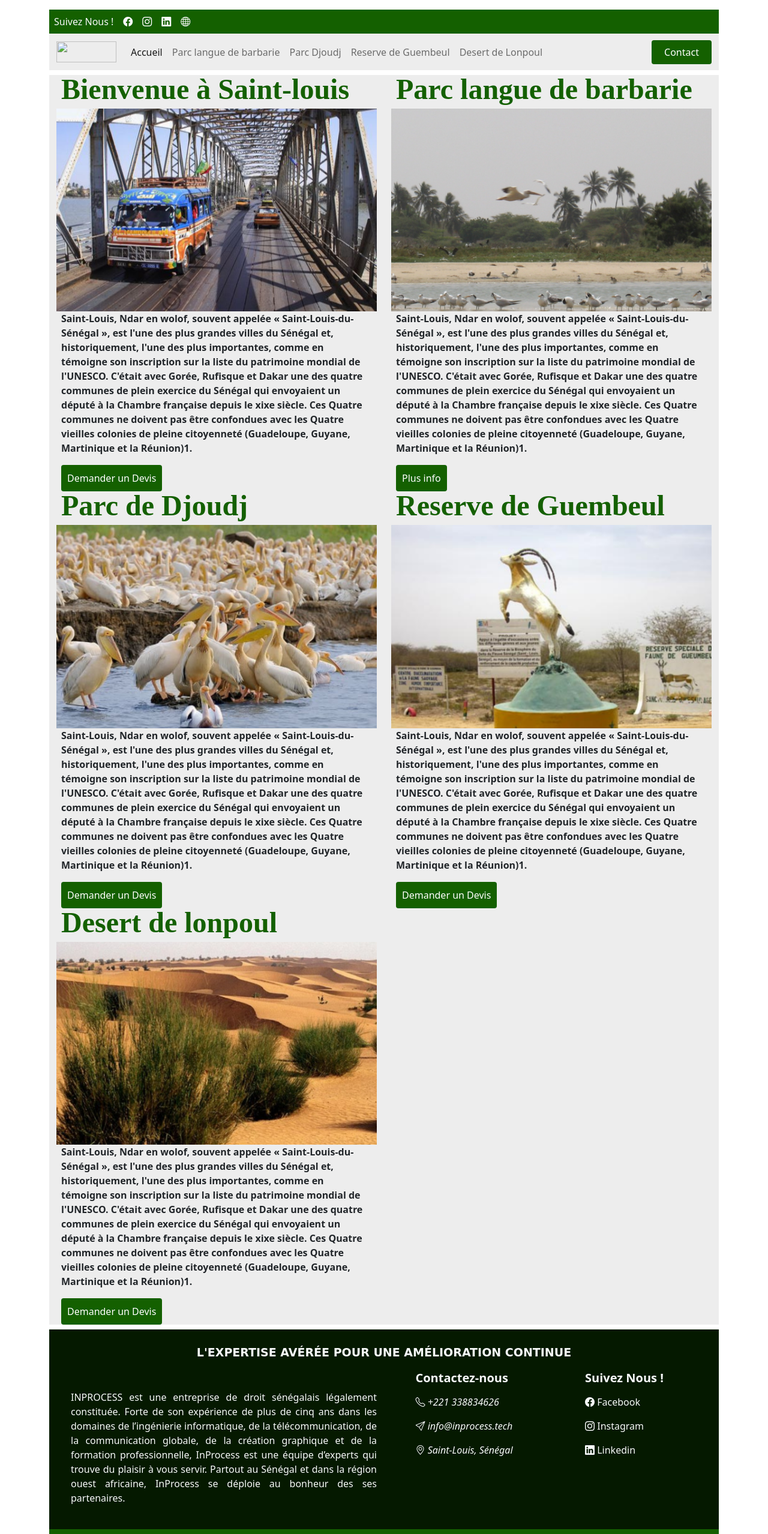
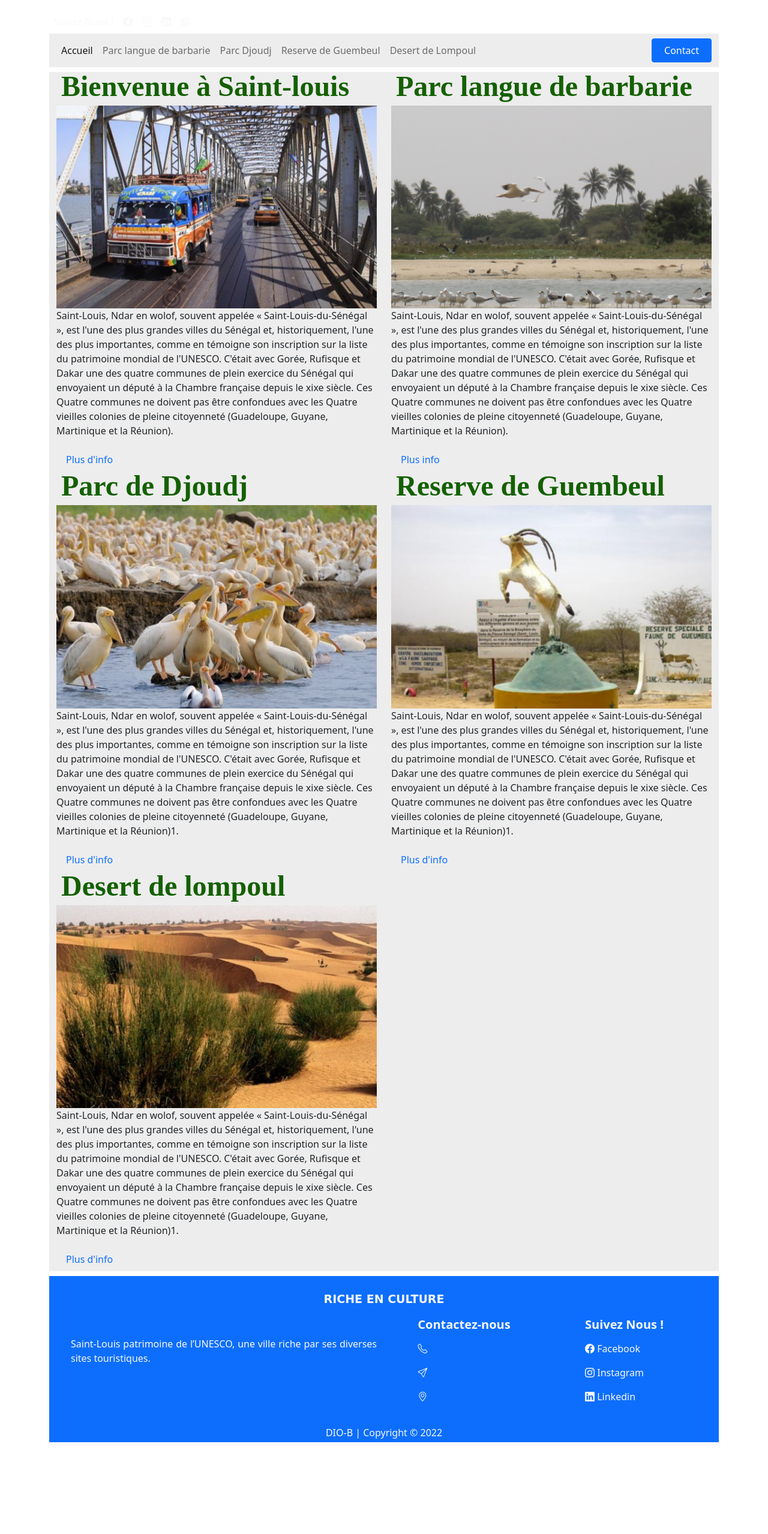
Before and after one commit to DiopBallA1/sanar, a plain HTML site: page index.html in a window 1280 px wide. Shown: the top 2557 px of the page at 60% size. After the commit the page ends 2436 px from the top, so only its background shows below. Drawn offline with nearby package versions, Linux system fonts and the light colour scheme.

Commit message:
link page saint-louis

```diff
--- a/index.html
+++ b/index.html
@@ -14,7 +14,7 @@
     <main>
         <div class="container-lg py-3">
           <header>
-            <div class="nav navbar-expand-lg bg-greenlight navbar-top">
+            <div class="nav navbar-expand-lg  navbar-top">
 
               <ul class="navbar-nav mb-0 me-0">
                 <li class="nav-item"><a class="nav-link text-light">Suivez Nous !</a></li>
@@ -26,7 +26,7 @@
             </div>
             <nav class="navbar navbar-expand-lg navbar-light bg-lightgray">
               <div class="container">
-                <a class="navbar-brand" href="#"><img src="./images/" alt="" height="35" width="100"></a>
+
                 <button class="navbar-toggler" type="button" data-bs-toggle="collapse" data-bs-target="#navbarSupportedContent" aria-controls="navbarSupportedContent" aria-expanded="false" aria-label="Toggle navigation">
                   <span class="navbar-toggler-icon"></span>
                 </button>
@@ -36,20 +36,20 @@
                       <a class="nav-link active" aria-current="page" href="#">Accueil</a>
                     </li>
                     <li class="nav-item">
-                      <a class="nav-link" href="languebar.html">Parc langue de barbarie</a>
+                      <a class="nav-link" href="#">Parc langue de barbarie</a>
                     </li>
                     <li class="nav-item">
-                      <a class="nav-link" href="djoudj.html">Parc Djoudj</a>
+                      <a class="nav-link" href="#">Parc Djoudj</a>
                     </li>
                     <source>
                     <li class="nav-item">
-                      <a class="nav-link" href="guembeul.html">Reserve de Guembeul</a>
+                      <a class="nav-link" href="#">Reserve de Guembeul</a>
                     </li>
                     <li class="nav-item">
-                      <a class="nav-link" href="lonpoul.html">Desert de Lonpoul</a>
+                      <a class="nav-link" href="#">Desert de Lompoul</a>
                     </li>
                   </ul>
-                  <div class="d-flex"><button type="button" class="btn btn-contact bg-greenlight">Contact</button></div>
+                  <div class="d-flex"><button type="button" class="btn btn-contact btn-primary">Contact</button></div>
                 </div>
               </div>
             </nav>
@@ -60,62 +60,62 @@
                 <div class="col-lg-6 col-md-6 col-sm-6">
                     <h1 class="text-greenlight mx-2">Bienvenue à Saint-louis</h1>
                     <img src="./images/Saint.png" class="img-fluid" alt="">
-                    <p class="mx-2 fw-bold">Saint-Louis, Ndar en wolof, souvent appelée « Saint-Louis-du-Sénégal »,
+                    <p class="text-justify">Saint-Louis, Ndar en wolof, souvent appelée « Saint-Louis-du-Sénégal »,
+                         est l'une des plus grandes villes du Sénégal et, historiquement, l'une des plus importantes,
+                         comme en témoigne son inscription sur la liste du patrimoine mondial de l'UNESCO. C'était
+                         avec Gorée, Rufisque et Dakar une des quatre communes de plein exercice du Sénégal qui
+                         envoyaient un député à la Chambre française depuis le xixe siècle. Ces Quatre communes ne
+                         doivent pas être confondues avec les Quatre vieilles colonies de pleine citoyenneté
+                         (Guadeloupe, Guyane, Martinique et la Réunion).</p>
+                         <a class="nav-link" href="saint.html">Plus d'info</a>
+                </div>
+                <div class="col-lg-6 col-md-6 col-sm-6">
+                    <h1 class="text-greenlight mx-2">Parc langue de barbarie</h1>
+                    <img src="./images/barbarie.png" class="img-fluid" alt="oiseaux">
+                    <p class="text-justify">Saint-Louis, Ndar en wolof, souvent appelée « Saint-Louis-du-Sénégal »,
+                         est l'une des plus grandes villes du Sénégal et, historiquement, l'une des plus importantes,
+                         comme en témoigne son inscription sur la liste du patrimoine mondial de l'UNESCO. C'était
+                         avec Gorée, Rufisque et Dakar une des quatre communes de plein exercice du Sénégal qui
+                         envoyaient un député à la Chambre française depuis le xixe siècle. Ces Quatre communes ne
+                         doivent pas être confondues avec les Quatre vieilles colonies de pleine citoyenneté
+                         (Guadeloupe, Guyane, Martinique et la Réunion).</p>
+                         <a class="nav-link" href="languebar.html">Plus info</a>
+                </div>
+                <div class="col-lg-6 col-md-6 col-sm-6">
+                    <h1 class="text-greenlight mx-2">Parc de Djoudj</h1>
+                    <img src="./images/djoudj.png" class="img-fluid" alt="">
+                    <p class="text-justify">Saint-Louis, Ndar en wolof, souvent appelée « Saint-Louis-du-Sénégal »,
                          est l'une des plus grandes villes du Sénégal et, historiquement, l'une des plus importantes,
                          comme en témoigne son inscription sur la liste du patrimoine mondial de l'UNESCO. C'était
                          avec Gorée, Rufisque et Dakar une des quatre communes de plein exercice du Sénégal qui
                          envoyaient un député à la Chambre française depuis le xixe siècle. Ces Quatre communes ne
                          doivent pas être confondues avec les Quatre vieilles colonies de pleine citoyenneté
                          (Guadeloupe, Guyane, Martinique et la Réunion)1.</p>
-                    <button type="button" class="btn btn-2 bg-greenlight mx-2">Demander un Devis</button>
+                         <a class="nav-link" href="djoudj.html">Plus d'info</a>
                 </div>
                 <div class="col-lg-6 col-md-6 col-sm-6">
-                    <h1 class="text-greenlight mx-2">Parc langue de barbarie</h1>
-                    <img src="./images/barbarie.png" class="img-fluid" alt="oiseaux">
-                    <p class="mx-2 fw-bold">Saint-Louis, Ndar en wolof, souvent appelée « Saint-Louis-du-Sénégal »,
+                    <h1 class="text-greenlight mx-2">Reserve de Guembeul</h1>
+                    <img src="./images/reserve.png" class="img-fluid" alt="">
+                    <p class="text-justify">Saint-Louis, Ndar en wolof, souvent appelée « Saint-Louis-du-Sénégal »,
                          est l'une des plus grandes villes du Sénégal et, historiquement, l'une des plus importantes,
                          comme en témoigne son inscription sur la liste du patrimoine mondial de l'UNESCO. C'était
                          avec Gorée, Rufisque et Dakar une des quatre communes de plein exercice du Sénégal qui
                          envoyaient un député à la Chambre française depuis le xixe siècle. Ces Quatre communes ne
                          doivent pas être confondues avec les Quatre vieilles colonies de pleine citoyenneté
                          (Guadeloupe, Guyane, Martinique et la Réunion)1.</p>
-                    <button type="button" class="btn btn-2 bg-greenlight mx-2" >Plus info</button>
+                         <a class="nav-link" href="guembeul.html">Plus d'info</a>
                 </div>
                 <div class="col-lg-6 col-md-6 col-sm-6">
-                    <h1 class="text-greenlight mx-2">Parc de Djoudj</small></h1>
-                    <img src="./images/djoudj.png" class="img-fluid" alt="">
-                    <p class="mx-2 fw-bold">Saint-Louis, Ndar en wolof, souvent appelée « Saint-Louis-du-Sénégal »,
+                    <h1 class="text-greenlight mx-2">Desert de lompoul</h1>
+                    <img src="./images/desert.png" class="img-fluid" alt="">
+                    <p class="text-justify">Saint-Louis, Ndar en wolof, souvent appelée « Saint-Louis-du-Sénégal »,
                          est l'une des plus grandes villes du Sénégal et, historiquement, l'une des plus importantes,
                          comme en témoigne son inscription sur la liste du patrimoine mondial de l'UNESCO. C'était
                          avec Gorée, Rufisque et Dakar une des quatre communes de plein exercice du Sénégal qui
                          envoyaient un député à la Chambre française depuis le xixe siècle. Ces Quatre communes ne
                          doivent pas être confondues avec les Quatre vieilles colonies de pleine citoyenneté
                          (Guadeloupe, Guyane, Martinique et la Réunion)1.</p>
-                    <button type="button" class="btn btn-2 bg-greenlight mx-2">Demander un Devis</button>
-                </div>
-                <div class="col-lg-6 col-md-6 col-sm-6">
-                    <h1 class="text-greenlight mx-2">Reserve de Guembeul</h1>
-                    <img src="./images/reserve.png" class="img-fluid" alt="">
-                    <p class="mx-2 fw-bold">Saint-Louis, Ndar en wolof, souvent appelée « Saint-Louis-du-Sénégal »,
-                         est l'une des plus grandes villes du Sénégal et, historiquement, l'une des plus importantes,
-                         comme en témoigne son inscription sur la liste du patrimoine mondial de l'UNESCO. C'était
-                         avec Gorée, Rufisque et Dakar une des quatre communes de plein exercice du Sénégal qui
-                         envoyaient un député à la Chambre française depuis le xixe siècle. Ces Quatre communes ne
-                         doivent pas être confondues avec les Quatre vieilles colonies de pleine citoyenneté
-                         (Guadeloupe, Guyane, Martinique et la Réunion)1.</p>
-                    <button type="button" class="btn btn-2 bg-greenlight mx-2">Demander un Devis</button>
-                </div>
-                <div class="col-lg-6 col-md-6 col-sm-6">
-                    <h1 class="text-greenlight mx-2">Desert de lonpoul</h1>
-                    <img src="./images/desert.png" class="img-fluid" alt="">
-                    <p class="mx-2 fw-bold">Saint-Louis, Ndar en wolof, souvent appelée « Saint-Louis-du-Sénégal »,
-                         est l'une des plus grandes villes du Sénégal et, historiquement, l'une des plus importantes,
-                         comme en témoigne son inscription sur la liste du patrimoine mondial de l'UNESCO. C'était
-                         avec Gorée, Rufisque et Dakar une des quatre communes de plein exercice du Sénégal qui
-                         envoyaient un député à la Chambre française depuis le xixe siècle. Ces Quatre communes ne
-                         doivent pas être confondues avec les Quatre vieilles colonies de pleine citoyenneté
-                         (Guadeloupe, Guyane, Martinique et la Réunion)1.</p>
-                    <button type="button" class="btn btn-2 bg-greenlight mx-2">Demander un Devis</button>
+                         <a class="nav-link" href="lonpoul.html">Plus d'info</a>
                 </div>
                 <div class="col-lg-6 col-md-6 col-sm-6">
                   <img src="./images/ingenieurie.svg" class="img-fluid" alt="">
@@ -123,22 +123,22 @@
               </div>
             </div>
           </section>
-          <section class="bg-darkgreen p-4">
+          <section class="btn-primary p-4">
             <div class="container-lg">
-              <p class="text-light fw-bold text-center slogen">L'expertise avérée pour une amélioration continue</p>
+              <p class="text-light fw-bold text-center slogen">Riche en culture </p>
               <div class="row">
                 <div class="col-lg-6 d-flex justify-content-lg-center">
                   <div class="navbar-nav">
                     <h5 class="text-light"><img src="./images/logo-blanc.svg" alt="" height="25"></h5>
-                    <p class="text-light text-justify">INPROCESS est une entreprise de droit sénégalais légalement constituée. Forte de son expérience de plus de cinq ans dans les domaines de l’ingénierie informatique, de la télécommunication, de la communication globale, de la création graphique et de la formation professionnelle, InProcess est une équipe d’experts qui trouve du plaisir à vous servir. Partout au Sénégal et dans la région ouest africaine, InProcess se déploie au bonheur des ses partenaires.</p>
+                    <p class="text-light text-justify">Saint-Louis patrimoine de l’UNESCO, une ville riche par ses diverses sites touristiques. </p>
                   </div>
                 </div>
                 <div class="col-lg-3 d-flex justify-content-lg-center col-md-6 justify-content-md-center col-sm-6 justify-content-sm-center">
                   <ul class="navbar-nav">
                     <h5 class="text-light fw-bold">Contactez-nous</h5>
-                    <li class="nav-item"><i class="nav-link bi bi-telephone text-light"> +221 338834626</i></li>
-                    <li class="nav-item"><i class="nav-link bi bi-send text-light">  info@inprocess.tech</i></li>
-                    <li class="nav-item"><i class="nav-link bi bi-geo-alt text-light"> Saint-Louis, Sénégal</i></li>
+                    <li class="nav-item"><i class="nav-link bi bi-telephone text-light"> </i></li>
+                    <li class="nav-item"><i class="nav-link bi bi-send text-light">  </i></li>
+                    <li class="nav-item"><i class="nav-link bi bi-geo-alt text-light"> </i></li>
                   </ul>
                 </div>
                 <div class="col-lg-3 d-flex justify-content-lg-center col-md-6 justify-content-md-center col-sm-6 justify-content-sm-center">
@@ -152,8 +152,8 @@
               </div>
             </div>
           </section>
-          <footer class="bg-greenlight">
-            <p class="text-center text-light p-1">InProcess | Copyright © 2022 </p>
+          <footer class="btn-primary ">
+            <p class="text-center text-light p-1">DIO-B | Copyright © 2022 </p>
           </footer>
         </div>
       </main>
```
Also changed, not shown: saint.html (added, +85 -0 lines).
